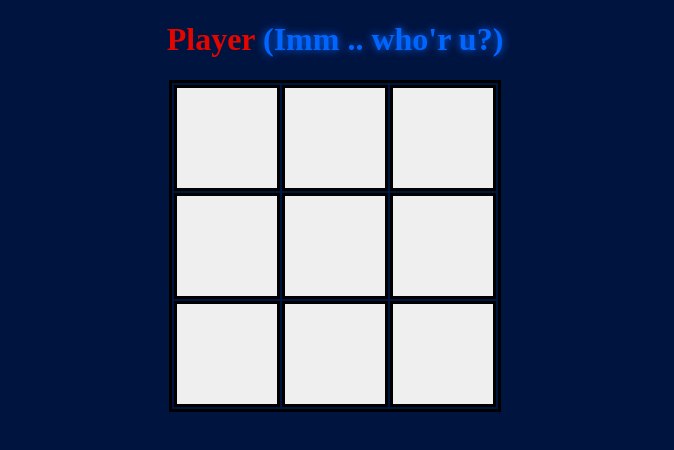
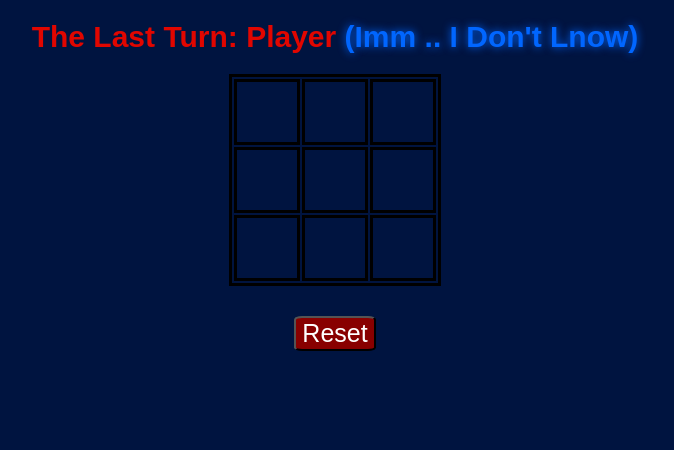
Before and after one commit to mohamedhossamWebDev22/tic-tac-toc-game, a React (Vite) app: page / in a window 1280 px wide. Shown: the top 450 px of the page, without its empty margins (305-979 px from the left). Built offline with nearby package versions, Linux system fonts and the light colour scheme.

Commit message:
finsih style and still coding win code

```diff
--- a/index.html
+++ b/index.html
@@ -2,7 +2,9 @@
 <html lang="en">
   <head>
     <meta charset="UTF-8" />
-    <link rel="icon" type="image/svg+xml" href="/vite.svg" />
+
+    <link rel="shortcut icon" href="./src/assets/th.svg" type="image/x-icon">
+
     <meta name="viewport" content="width=device-width, initial-scale=1.0" />
     <title>Tic Tac Toc Game</title>
   </head>
--- a/src/App.jsx
+++ b/src/App.jsx
@@ -13,7 +13,7 @@ const App = (props) => {
     [SO, setSO] = useState(""),
     [SE, setSE] = useState("");
 
-  const [turn, setturn] = useState("(Imm .. who'r u?)");
+  const [turn, setturn] = useState("(Imm .. I Don't Lnow)");
 
   const btnClicked = () => {
     if (player == "X") {
@@ -24,11 +24,44 @@ const App = (props) => {
 
     setturn(player);
   };
+
+  const whoWon = () => {
+    console.log('iam here!!');
+    if (NW == NO && NE == NO && NW == 'X' ) {
+      alert('Player X Won :)')
+      window.location.reload()
+    }
+    else if (NW == NO && NE == NO && NW == 'O' ) {
+      alert('Player O Won :)')
+      window.location.reload()
+    }
+
+    if (SW == SO && SE == SO && SW == 'X' ) {
+      alert('Player X Won :)')
+      window.location.reload()
+    }
+    else if (SW == SO && SE == SO && SW == 'O' ) {
+      alert('Player O Won :)')
+      window.location.reload()
+    }
+
+    if (NW == WE && SW == WE && WE == 'X' ) {
+      alert('Player X Won :)')
+      window.location.reload()
+    }
+    else if (NW == WE && SW == WE && WE == 'O' ) {
+      alert('Player O Won :)')
+      window.location.reload()
+    }
+  }
+
   return (
-    <div>
-      <h1>
+    <div onClick={() =>{whoWon()}}>
+      <h1>The Last Turn:
         Player <a className="neon">{turn}</a>
       </h1>
+
+      {/* squares to play*/}
       <table>
         <tbody>
           <tr>
@@ -36,11 +69,12 @@ const App = (props) => {
               <button
                 onClick={() => {
                   btnClicked();
-                  if (NW == '') {
+                  if (NW == "") {
                     setNW(player);
-                  }
-                  else{
-                    alert('مينفعش')
+                  } else {
+                    alert(
+                      "مينفعش تلعب مكان صاحبك ، مش أصول بردو \n و عشان كده دورك هيروح، حق صاحبك اللي كنت هتتضحك عليه"
+                    );
                   }
                 }}
                 className=""
@@ -52,7 +86,13 @@ const App = (props) => {
               <button
                 onClick={() => {
                   btnClicked();
+                  if (NO == "") {
                     setNO(player);
+                  } else {
+                    alert(
+                      "مينفعش تلعب مكان صاحبك ، مش أصول بردو \n و عشان كده دورك هيروح، حق صاحبك اللي كنت هتتضحك عليه"
+                    );
+                  }
                 }}
                 className=""
               >
@@ -63,7 +103,13 @@ const App = (props) => {
               <button
                 onClick={() => {
                   btnClicked();
+                  if (NE == "") {
                     setNE(player);
+                  } else {
+                    alert(
+                      "مينفعش تلعب مكان صاحبك ، مش أصول بردو \n و عشان كده دورك هيروح، حق صاحبك اللي كنت هتتضحك عليه"
+                    );
+                  }
                 }}
                 className=""
               >
@@ -76,7 +122,13 @@ const App = (props) => {
               <button
                 onClick={() => {
                   btnClicked();
+                  if (WE == "") {
                     setWE(player);
+                  } else {
+                    alert(
+                      "مينفعش تلعب مكان صاحبك ، مش أصول بردو \n و عشان كده دورك هيروح، حق صاحبك اللي كنت هتتضحك عليه"
+                    );
+                  }
                 }}
                 className=""
               >
@@ -87,7 +139,13 @@ const App = (props) => {
               <button
                 onClick={() => {
                   btnClicked();
+                  if (CE == "") {
                     setCE(player);
+                  } else {
+                    alert(
+                      "مينفعش تلعب مكان صاحبك ، مش أصول بردو \n و عشان كده دورك هيروح، حق صاحبك اللي كنت هتتضحك عليه"
+                    );
+                  }
                 }}
                 className=""
               >
@@ -98,7 +156,13 @@ const App = (props) => {
               <button
                 onClick={() => {
                   btnClicked();
+                  if (EA == "") {
                     setEA(player);
+                  } else {
+                    alert(
+                      "مينفعش تلعب مكان صاحبك ، مش أصول بردو \n و عشان كده دورك هيروح، حق صاحبك اللي كنت هتتضحك عليه"
+                    );
+                  }
                 }}
                 className=""
               >
@@ -111,7 +175,13 @@ const App = (props) => {
               <button
                 onClick={() => {
                   btnClicked();
+                  if (SW == "") {
                     setSW(player);
+                  } else {
+                    alert(
+                      "مينفعش تلعب مكان صاحبك ، مش أصول بردو \n و عشان كده دورك هيروح، حق صاحبك اللي كنت هتتضحك عليه"
+                    );
+                  }
                 }}
                 className=""
               >
@@ -122,7 +192,13 @@ const App = (props) => {
               <button
                 onClick={() => {
                   btnClicked();
+                  if (SO == "") {
                     setSO(player);
+                  } else {
+                    alert(
+                      "مينفعش تلعب مكان صاحبك ، مش أصول بردو \n و عشان كده دورك هيروح، حق صاحبك اللي كنت هتتضحك عليه"
+                    );
+                  }
                 }}
                 className=""
               >
@@ -133,7 +209,13 @@ const App = (props) => {
               <button
                 onClick={() => {
                   btnClicked();
+                  if (SE == "") {
                     setSE(player);
+                  } else {
+                    alert(
+                      "مينفعش تلعب مكان صاحبك ، مش أصول بردو \n و عشان كده دورك هيروح، حق صاحبك اللي كنت هتتضحك عليه"
+                    );
+                  }
                 }}
                 className=""
               >
@@ -143,6 +225,15 @@ const App = (props) => {
           </tr>
         </tbody>
       </table>
+
+      {/* reset btn */}
+      <button
+      onClick={() => {
+        window.location.reload()
+      }}
+      className="reset">
+        Reset
+      </button>
     </div>
   );
 };
--- a/src/style/_variables_.scss
+++ b/src/style/_variables_.scss
@@ -1 +1,3 @@
 $bg: rgb(0,20,64);
+
+$c1: rgb(0, 102, 255);
--- a/src/style/style.scss
+++ b/src/style/style.scss
@@ -7,6 +7,9 @@ body{
 
   h1{
     color: rgb(225,6,0);
+
+    font-family: sans-serif;
+    font-size: 30px;
     .neon{
       color: rgb(0, 102, 255);
       text-shadow: 0px 0px 8px rgb(0, 102, 255);
@@ -25,11 +28,25 @@ body{
       padding: 0;
       button{
         border: 0;
-        font-size: 30px;
+        font-size: 20px;
 
-        padding: 50px;
+        padding: 30px;
         margin: 0;
+
+        color: $c1;
+        background: $bg;
       }
     }
   }
+
+  .reset{
+    color: white;
+    background: rgb(136, 0, 0);
+
+    font-size: 25px;
+
+    margin-top: 30px;
+
+    border-radius: 10%;
+  }
 }
```
Also changed, not shown: 1 other file (tests, documents, lock files or other folders). Lines whose indentation alone changed are shown as unchanged.
